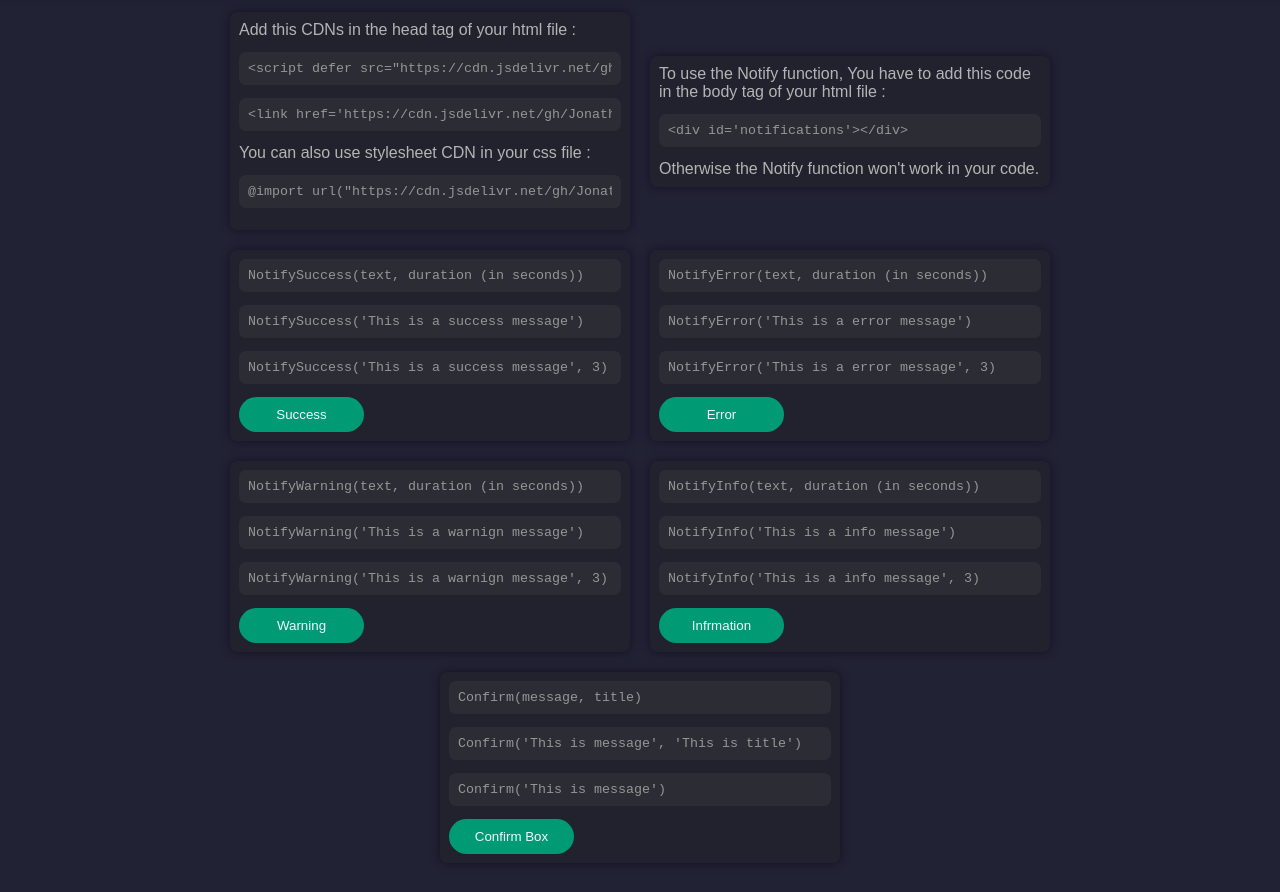
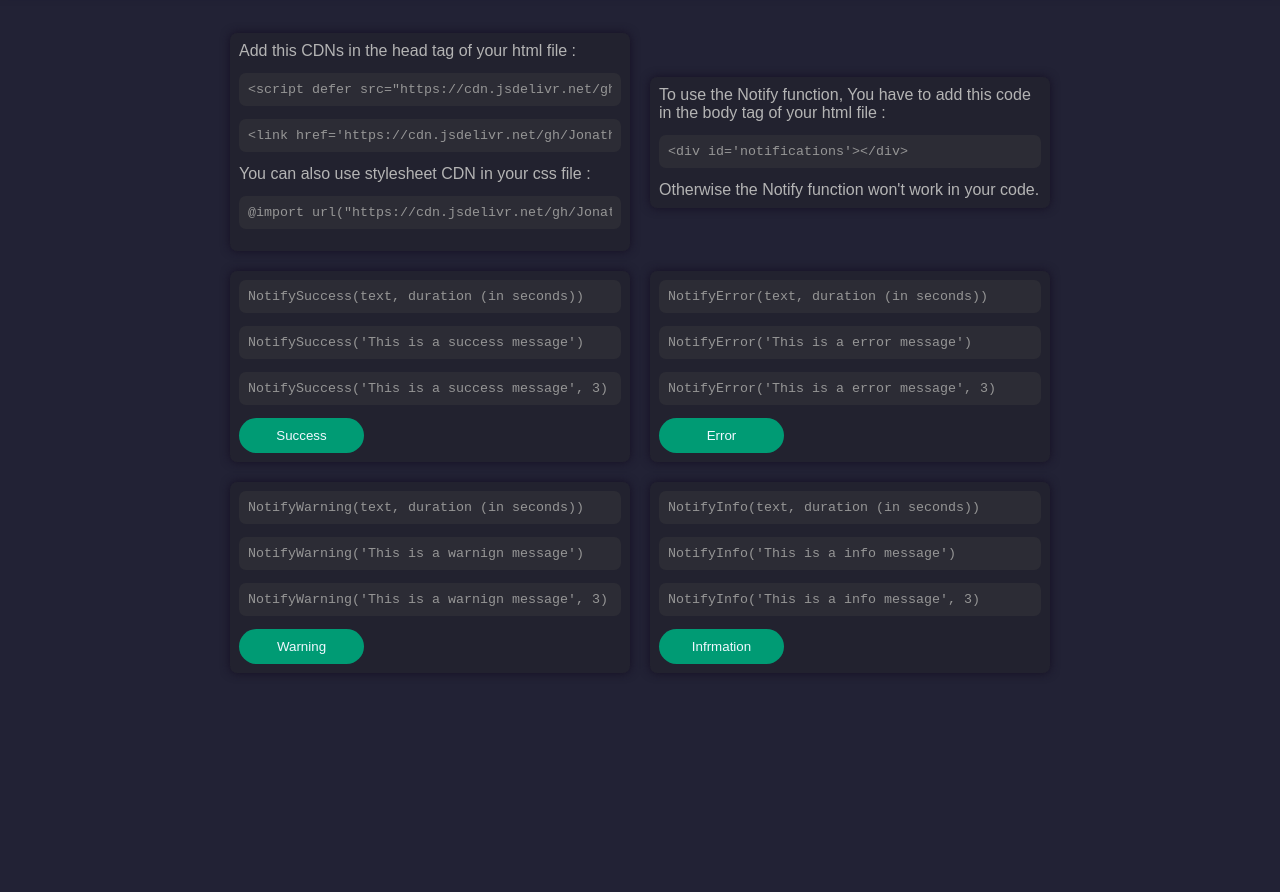
Before and after one commit to Jonathan-0A/AG-Components, a plain HTML site: page index.html in a window 1280 px wide. Shown: the part 64-956 px from the top of the page. After the commit the page ends 800 px from the top, so only its background shows below. Drawn offline with nearby package versions, Linux system fonts and the light colour scheme.

Commit message:
Update index.html

```diff
--- a/index.html
+++ b/index.html
@@ -101,20 +101,6 @@
         <button class="ag_button" id="info">Infrmation</button>
       </div>
     </div>
-    <div class="sub">
-      <div class="bdy">
-        <input type="text" value="Confirm(message, title)" readonly>
-      </div>
-      <div class="bdy">
-        <input type="text" onclick="copyCode(this)" value="Confirm('This is message', 'This is title')" readonly>
-      </div>
-      <div class="bdy">
-        <input type="text" onclick="copyCode(this)" value="Confirm('This is message')" readonly>
-      </div>
-      <div class="bottom">
-        <button class="ag_button" id="confirmBtn">Confirm Box</button>
-      </div>
-    </div>
   </div>
 </body>
 </html>
```
